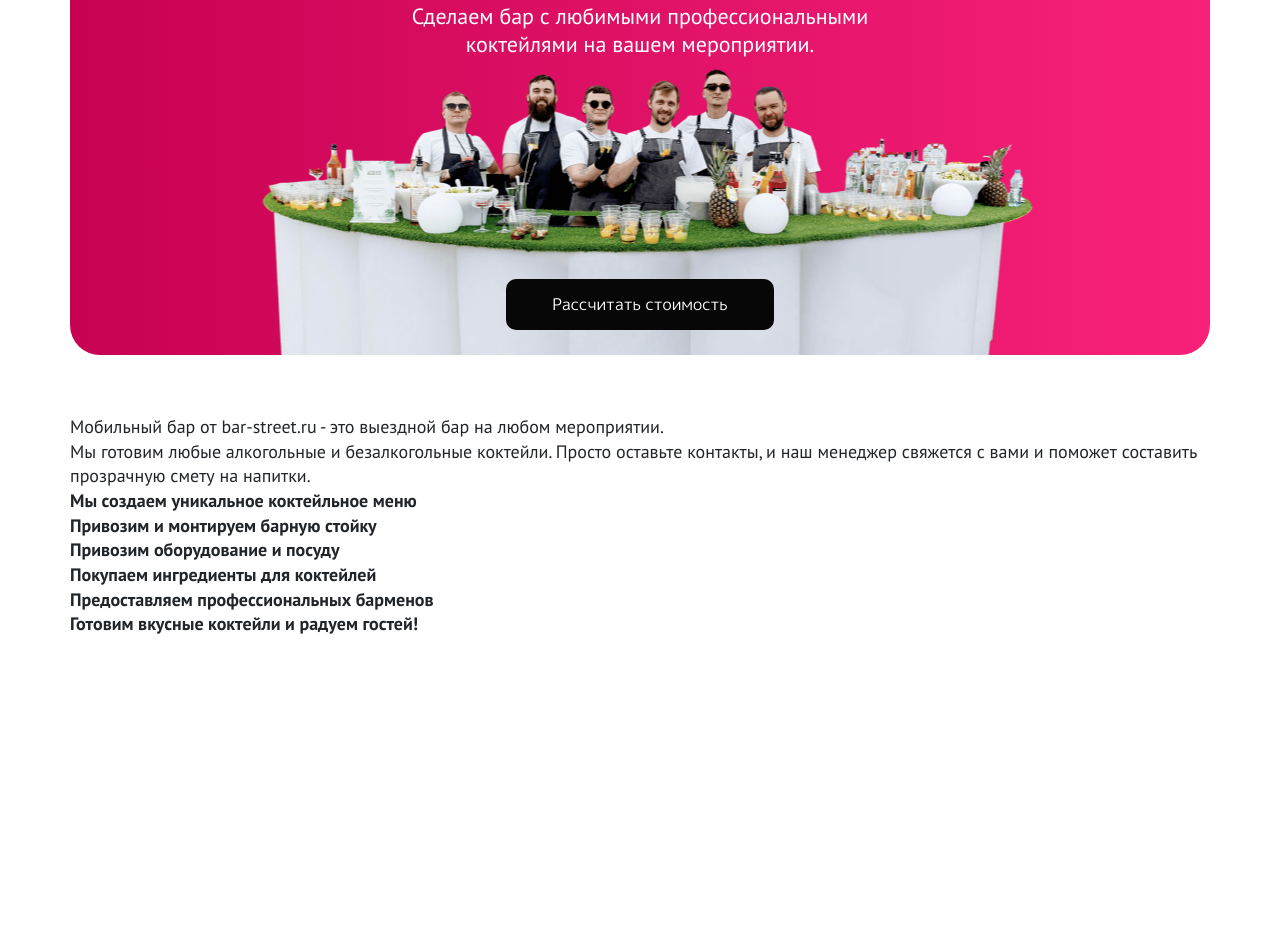
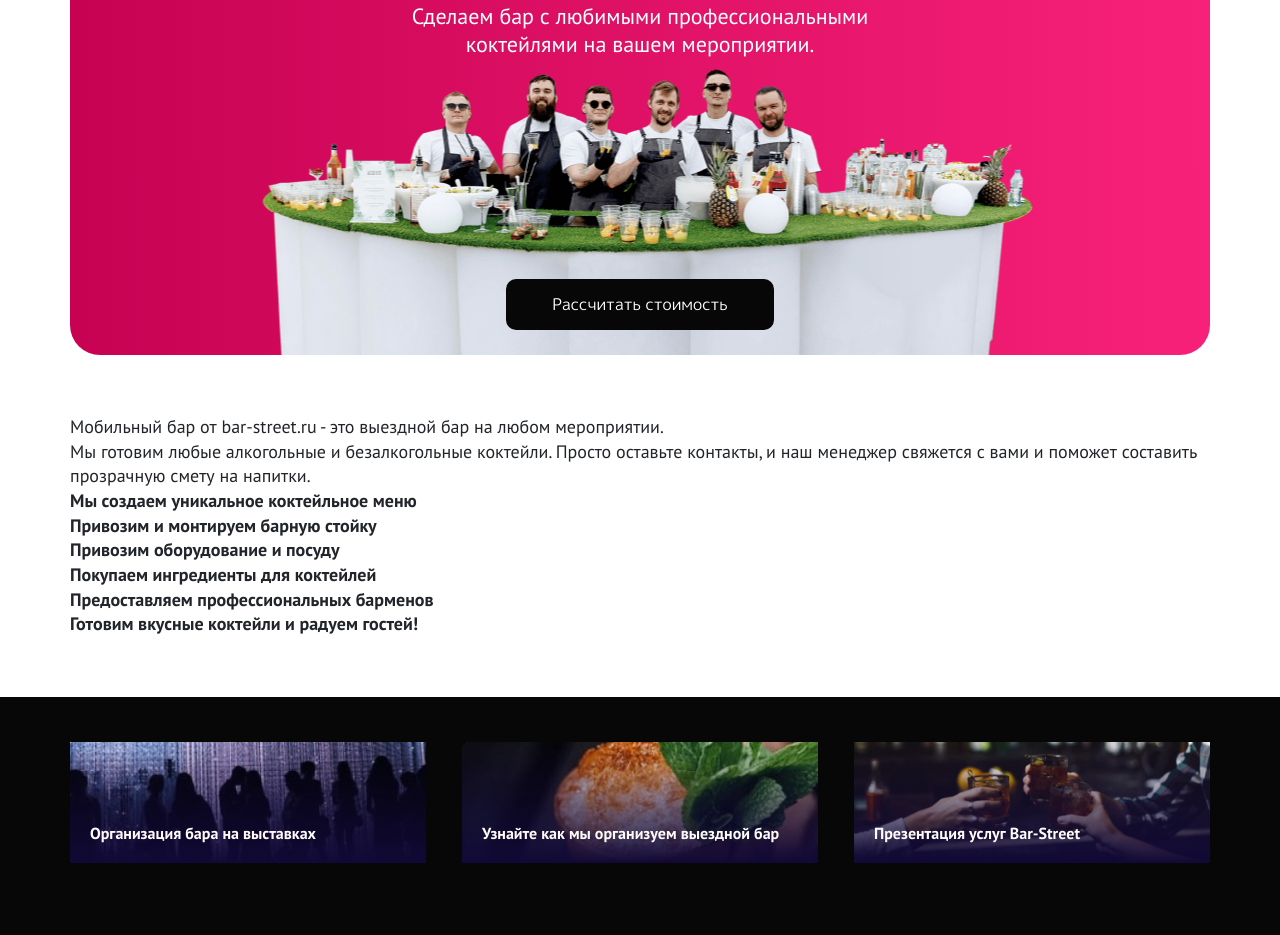
Before and after one commit to Mavlon4658/bar-street, a plain HTML site: page index.html in a window 1280 px wide. Shown: the part 2633-3568 px from the top of the page. Before the commit the page ends 3330 px from the top, so only its background shows below. Drawn offline with nearby package versions, Linux system fonts and the light colour scheme.

Commit message:
footer desktop start

```diff
--- a/css/style.scss
+++ b/css/style.scss
@@ -379,3 +379,42 @@ section {
 
 }
 // Skills end
+
+
+// footer
+.footer {
+    background: $color-dark-100;
+    padding: 45px 0 72px;
+
+    &_imgs {
+        gap: 36px;
+    }
+
+    &_image {
+        flex: 1;
+        img {
+            width: 100%;
+        }
+    }
+
+    .footer_img_bg {
+        background: linear-gradient(180.00deg, rgba(17, 9, 54, 0),rgb(17, 9, 54) 100%);
+        z-index: 2;
+        left: 0;
+        top: 0;
+        width: 100%;
+        height: 100%;
+    }
+
+    h6 {
+        z-index: 3;
+        font-size: 16px;
+        font-weight: 700;
+        line-height: 20px;
+        color: #FFFBFB;
+        bottom: 20px;
+        left: 20px;
+        right: 20px;
+    }
+}
+// footer
--- a/index.html
+++ b/index.html
@@ -300,6 +300,33 @@
         </main>
 
         <!-- Footer -->
+        <footer class="footer">
+            <div class="container">
+                <div class="footer_imgs d-flex">
+                    <a href="#" class="footer_image position-relative">
+                        <h6 class="position-absolute">
+                            Организация бара на выставках
+                        </h6>
+                        <img src="./images/footer_img1.png" alt="">
+                        <div class="footer_img_bg position-absolute"></div>
+                    </a>
+                    <a href="#" class="footer_image position-relative">
+                        <h6 class="position-absolute">
+                            Узнайте как мы организуем выездной бар
+                        </h6>
+                        <img src="./images/footer_img2.png" alt="">
+                        <div class="footer_img_bg position-absolute"></div>
+                    </a>
+                    <a href="#" class="footer_image position-relative ">
+                        <h6 class="position-absolute">
+                            Презентация услуг Bar-Street
+                        </h6>
+                        <img src="./images/footer_img3.png" alt="">
+                        <div class="footer_img_bg position-absolute"></div>
+                    </a>
+                </div>
+            </div>
+        </footer>
         <!-- Footer end -->
 
     </div>
```
Also changed, not shown: css/style.css, images/footer_img1.png (added), images/footer_img2.png (added), images/footer_img3.png (added), 1 other file.
